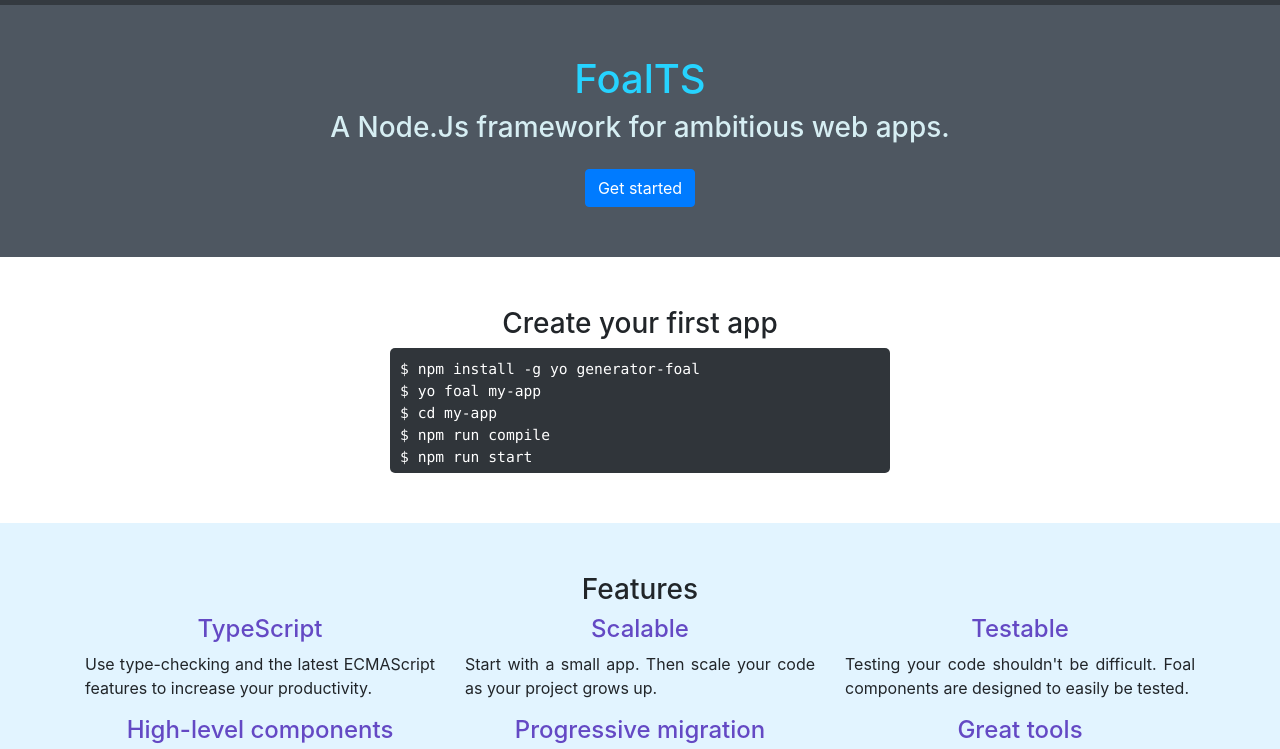
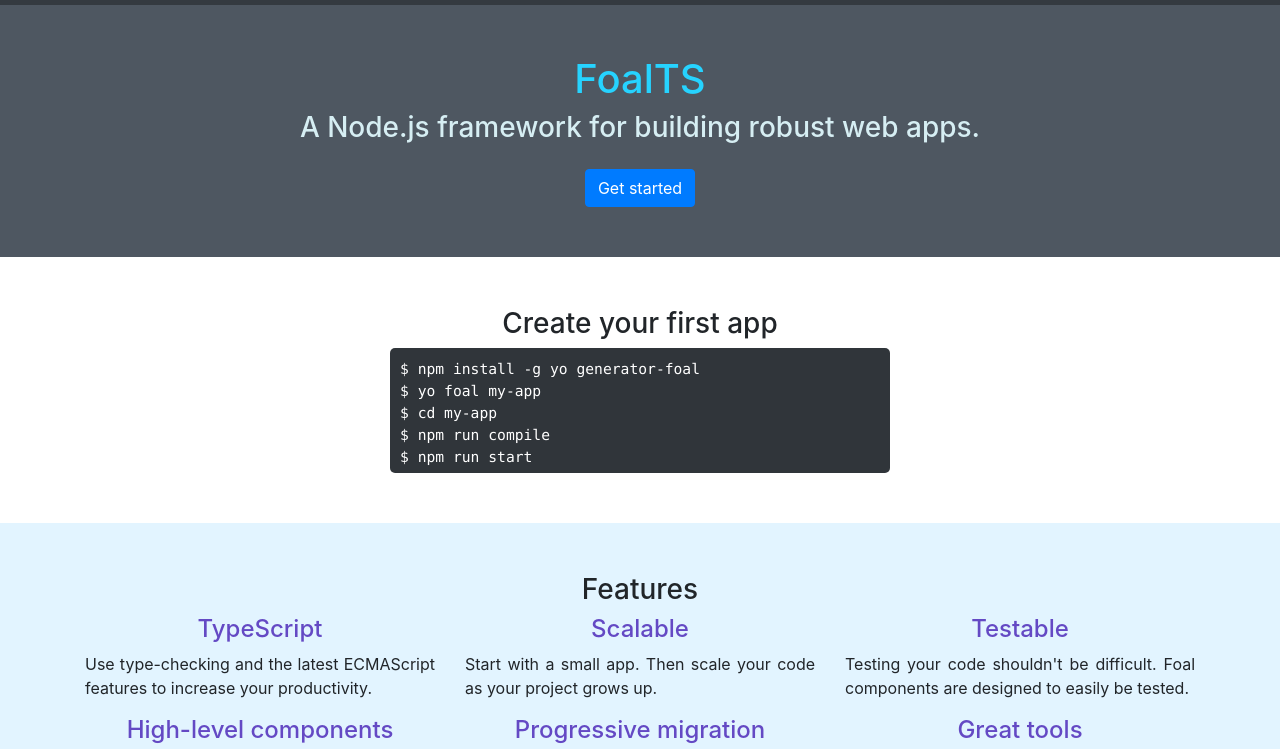
Before and after one commit to FoalTS/website, a website: page index.html in a window 1280 px wide. Shown: the part 51-800 px from the top of the page. Drawn offline with nearby package versions, Linux system fonts and the light colour scheme; files that its build step writes are made by us from their sources; files whose address does not match are found by name.

Commit message:
Change slogan

```diff
--- a/index.html
+++ b/index.html
@@ -42,7 +42,7 @@
         <div class="row">
           <div class="col-lg-12 text-center">
             <h1>FoalTS</h1>
-            <h3>A Node.Js framework for ambitious web apps.</h3>
+            <h3>A Node.js framework for building robust web apps.</h3>
             <a href="https://foalts.gitbooks.io/docs/" class="btn btn-primary mt-3">Get started</a>
           </div>
         </div>
```
